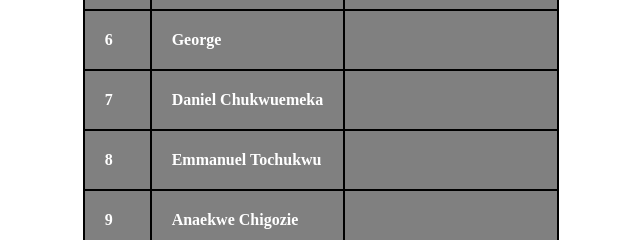
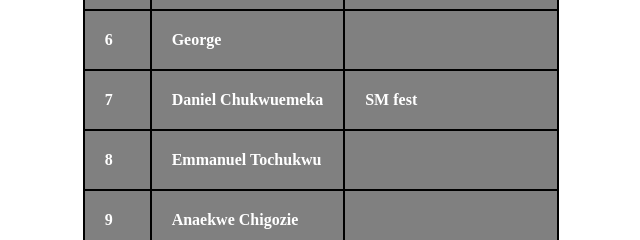
Before and after one commit to Investor-ck/Team-project, a plain HTML site: page index.html in a window 1280 px wide. Shown: the part 399-639 px from the top of the page, 319-959 px from the left. Drawn offline with Linux system fonts and the light colour scheme.

Commit message:
added my own project

```diff
--- a/index.html
+++ b/index.html
@@ -75,7 +75,7 @@
               <tr>
                 <td>7</td>
                 <td> Daniel Chukwuemeka</td>
-                <td></td>
+                <td>SM fest</td>
             </tr>
 
               <tr>
```
